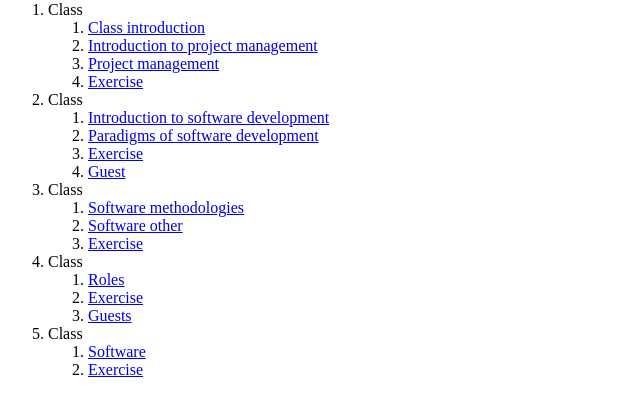
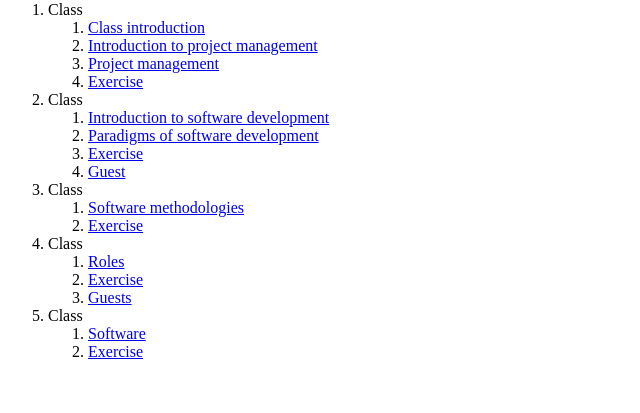
Before and after one commit to jaymeanchante/uniritter_project_and_process_management, a plain HTML site: page docs/classes/2020_06_data_science/index.html in a window 1280 px wide. Shown: the part 79-492 px from the top of the page, without its empty margins (0-640 px from the left). Drawn offline with Linux system fonts and the light colour scheme.

Commit message:
:pencil: updated docs

```diff
--- a/docs/classes/2020_06_data_science/index.html
+++ b/docs/classes/2020_06_data_science/index.html
@@ -33,8 +33,7 @@
           Class
           <ol>
             <li><a href="3_class/1_software_methodologies.pdf">Software methodologies</a></li>
-            <li><a href="3_class/2_software_other.pdf">Software other</a></li>
-            <li><a href="3_class/3_exercise.pdf">Exercise</a></li>
+            <li><a href="3_class/2_exercise.pdf">Exercise</a></li>
           </ol>
         </li>
         <li>
```
